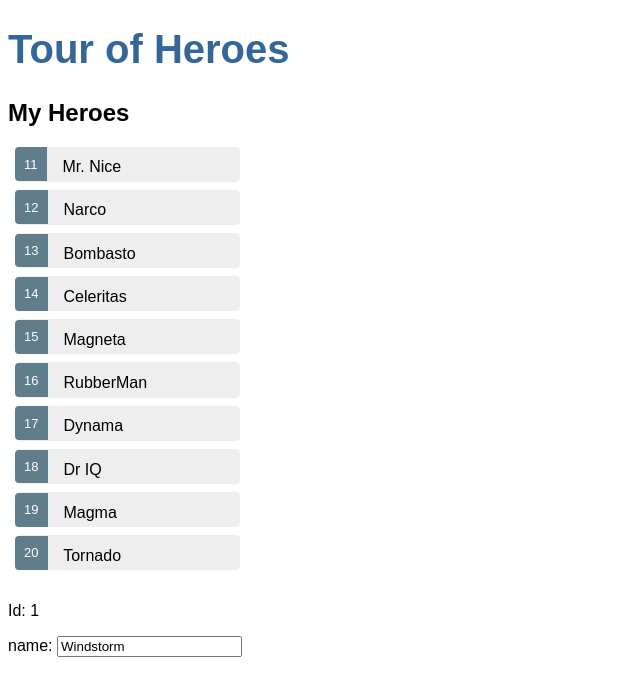
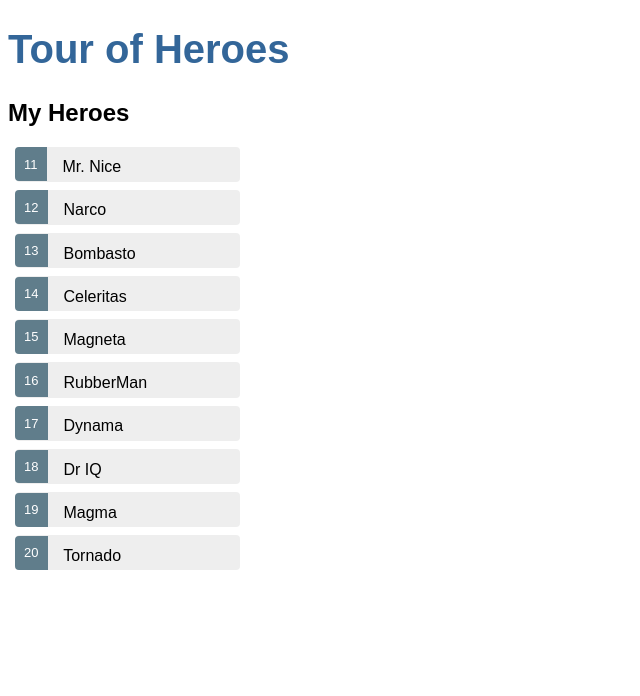
Before and after one commit to theodrom/MyFirstAngularApp, an Angular app: page / in a window 1280 px wide. Shown: the top 696 px of the page, without its empty margins (0-640 px from the left). Built offline with nearby package versions, Linux system fonts and the light colour scheme.

Commit message:
added click event and a conditionally displayed class

```diff
--- a/src/app/heroes/heroes.component.html
+++ b/src/app/heroes/heroes.component.html
@@ -3,14 +3,17 @@
   My Heroes
 </h2>
 <ul class="heroes">
-  <li *ngFor="let hero of heroes" >
+  <li *ngFor="let hero of heroes"
+      (click)="onSelect(hero)"
+      [class.selected]="hero === selectedHero">
       <span class="badge">{{ hero.id }}</span> {{ hero.name }}
   </li>
 </ul>
 
-<div>
-  <p>Id: {{ hero.id }}</p>
+<div *ngIf="selectedHero">
+  <h2>{{selectedHero.name | uppercase}} Details</h2>
+  <p>Id: {{ selectedHero.id }}</p>
   <label>name:
-    <input [(ngModel)] = "hero.name" placeholder="name" />
+    <input [(ngModel)] = "selectedHero.name" placeholder="name" />
   </label>
 </div>
```
